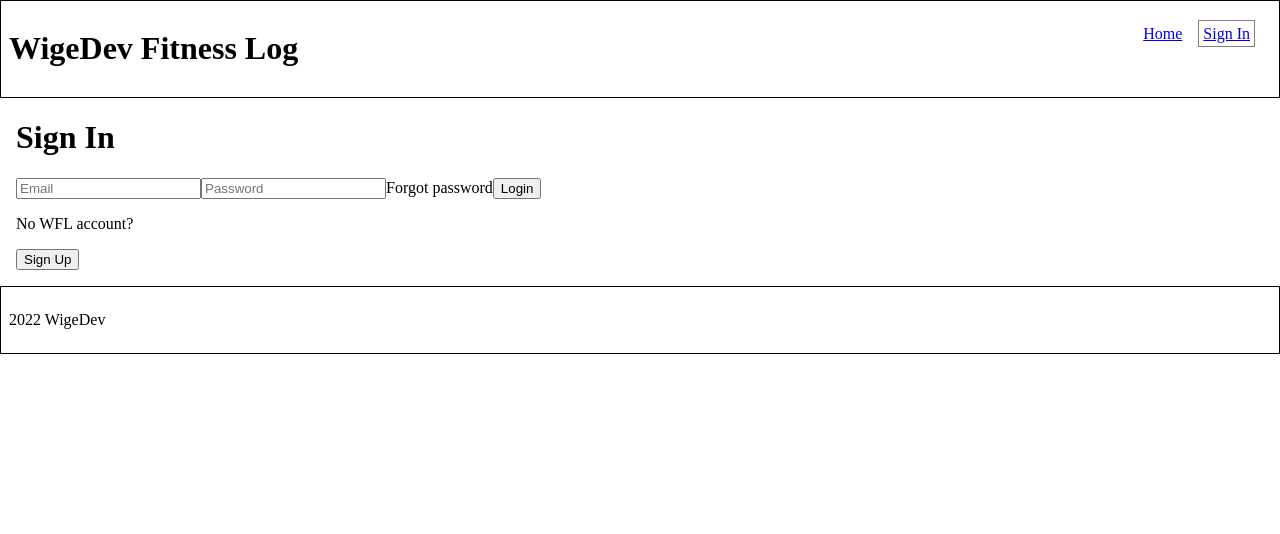
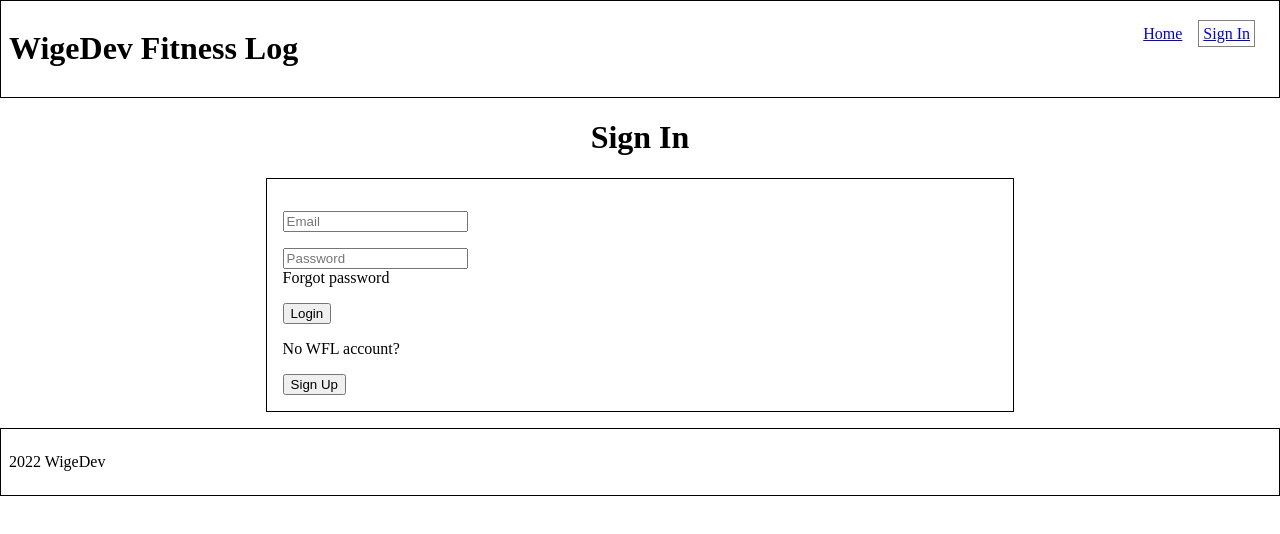
Before and after one commit to garywige/wigedev-fitness-log, an Angular app: page /signin in a window 1280 px wide. Shown: the top 534 px of the page. Built offline with nearby package versions, Linux system fonts and the light colour scheme.

Commit message:
sign in basic styling

```diff
--- a/src/app/sign-in/sign-in.component.css
+++ b/src/app/sign-in/sign-in.component.css
@@ -0,0 +1,20 @@
+h1 {
+  text-align: center;
+}
+
+a {
+  display: block;
+  margin-bottom: 16px;
+}
+
+input {
+  display: block;
+  margin-top: 16px;
+}
+
+.form {
+  border: solid black 1px;
+  margin-left: 20%;
+  margin-right: 20%;
+  padding: 16px;
+}
```
